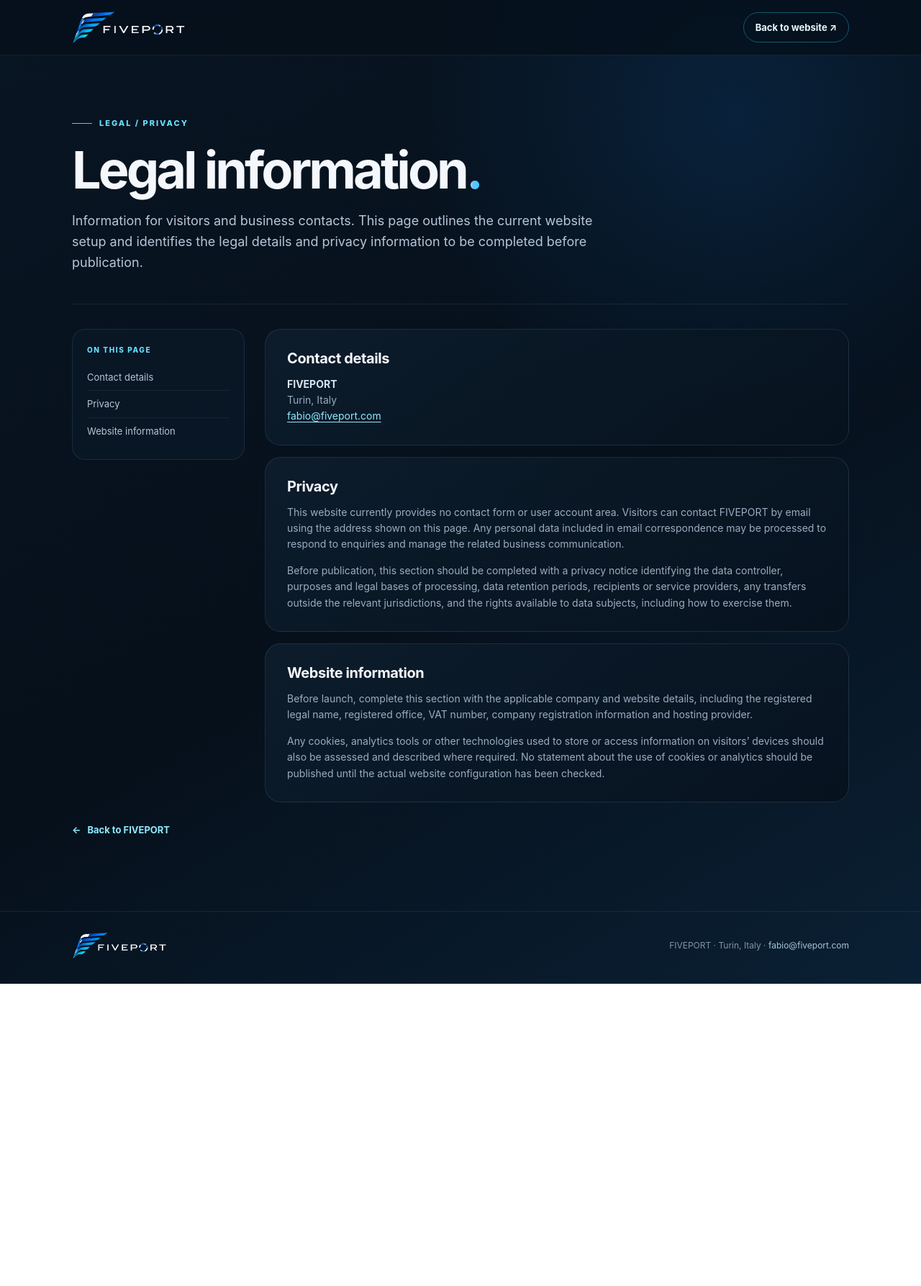
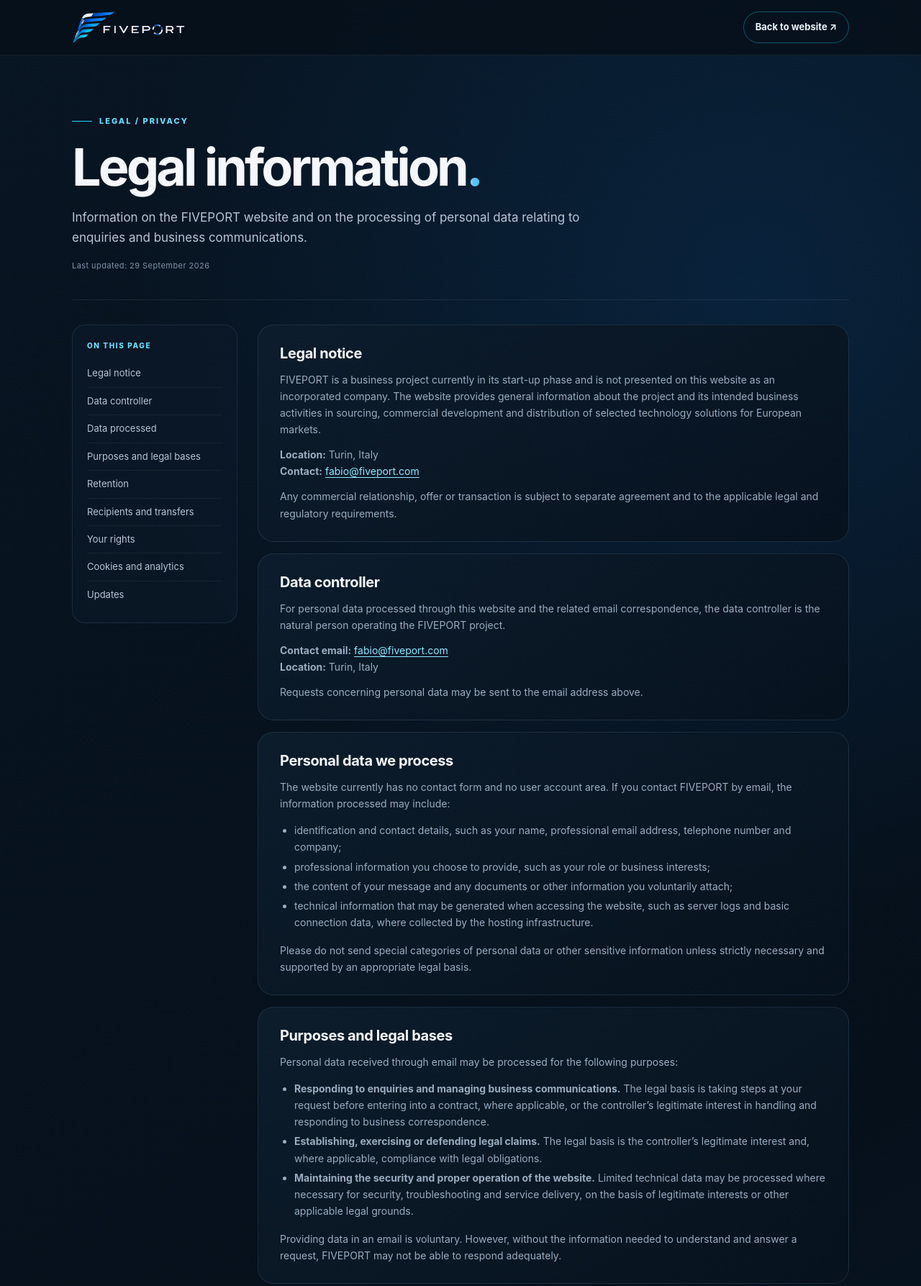
Before and after one commit to AliceZoemem/FivePort, a plain HTML site: page legal.html in a window 1280 px wide. Shown: the top 1787 px of the page at 72% size. Before the commit the page ends 1367 px from the top, so only its background shows below. Drawn offline with Linux system fonts and the light colour scheme.

Commit message:
Update legal.html with revised legal notice and privacy information; enhance structure and styling

```diff
--- a/legal.html
+++ b/legal.html
@@ -3,133 +3,151 @@
 <head>
 <meta charset="UTF-8">
 <meta name="viewport" content="width=device-width, initial-scale=1.0">
-<meta name="description" content="FIVEPORT legal and privacy information for website visitors and business contacts.">
+<meta name="description" content="FIVEPORT legal notice and privacy information for website visitors and business contacts.">
 <meta name="theme-color" content="#06101b">
 <link rel="icon" type="image/png" href="fiveport_favicon_clean.png">
 <title>FIVEPORT | Legal & Privacy</title>
 <style>
-:root{
-  --bg:#06101b;--bg2:#091725;--panel:#0c1a29;--line:#1b3045;
-  --text:#f4f7fb;--muted:#9aacc0;--blue:#168cff;--cyan:#25d9ff;
-  --max:1080px
-}
+:root{--bg:#06101b;--panel:#0c1a29;--line:#1b3045;--text:#f4f7fb;--muted:#9aacc0;--cyan:#25d9ff;--blue:#168cff;--max:1080px}
 *{box-sizing:border-box}
 html{scroll-behavior:smooth}
-body{
-  margin:0;background:
-  radial-gradient(circle at 80% 12%,rgba(22,140,255,.13),transparent 28%),
-  linear-gradient(150deg,#081522,#06101b 55%,#0a2034);
-  color:var(--text);font-family:Inter,ui-sans-serif,system-ui,-apple-system,"Segoe UI",sans-serif;line-height:1.6
-}
+body{margin:0;background:radial-gradient(circle at 82% 12%,rgba(22,140,255,.13),transparent 28%),linear-gradient(150deg,#081522,#06101b 55%,#0a2034);color:var(--text);font-family:Inter,ui-sans-serif,system-ui,-apple-system,"Segoe UI",sans-serif;line-height:1.65}
 a{color:inherit}
 .container{width:min(var(--max),calc(100% - 40px));margin:auto}
-header{
-  position:sticky;top:0;z-index:10;background:rgba(6,16,27,.82);
-  backdrop-filter:blur(18px);border-bottom:1px solid rgba(255,255,255,.07)
-}
+header{position:sticky;top:0;z-index:10;background:rgba(6,16,27,.88);backdrop-filter:blur(18px);border-bottom:1px solid rgba(255,255,255,.07)}
 .nav{height:76px;display:flex;align-items:center;justify-content:space-between;gap:20px}
-.logo{display:flex;align-items:center;text-decoration:none}
-.logo img{display:block;width:158px;height:auto;object-fit:contain}
-.nav-back{padding:10px 16px;border:1px solid rgba(37,217,255,.35);border-radius:999px;
-  color:#eaf8ff;text-decoration:none;font-size:13px;font-weight:700;transition:.2s}
+.logo{display:flex;align-items:center;text-decoration:none}.logo img{display:block;width:158px;height:auto;object-fit:contain}
+.nav-back{padding:10px 16px;border:1px solid rgba(37,217,255,.35);border-radius:999px;color:#eaf8ff;text-decoration:none;font-size:13px;font-weight:700}
 .nav-back:hover{background:rgba(37,217,255,.09);border-color:var(--cyan)}
-main{padding:86px 0 100px}
-.hero{position:relative;padding:0 0 42px;border-bottom:1px solid rgba(255,255,255,.08)}
+main{padding:82px 0 96px}
+.hero{padding:0 0 38px;border-bottom:1px solid rgba(255,255,255,.08)}
 .kicker{display:flex;align-items:center;gap:10px;color:#69dfff;font-size:11px;font-weight:800;letter-spacing:.18em;text-transform:uppercase}
 .kicker:before{content:"";width:28px;height:1px;background:var(--cyan)}
-h1{font-size:clamp(42px,6.5vw,72px);line-height:.98;margin:20px 0 22px;letter-spacing:-.055em}
+h1{font-size:clamp(42px,6.5vw,72px);line-height:.98;margin:20px 0;letter-spacing:-.055em}
 h1 span{background:linear-gradient(90deg,#fff,#65bdff,#25d9ff);-webkit-background-clip:text;background-clip:text;color:transparent}
-.intro{font-size:18px;color:#b6c5d6;max-width:760px;margin:0}
-.content{display:grid;grid-template-columns:240px minmax(0,1fr);gap:28px;margin-top:34px;align-items:start}
+.intro{font-size:17px;color:#b6c5d6;max-width:780px;margin:0}
+.content{display:grid;grid-template-columns:230px minmax(0,1fr);gap:28px;margin-top:34px;align-items:start}
 .toc{position:sticky;top:100px;padding:20px;border:1px solid rgba(140,180,215,.13);border-radius:18px;background:rgba(12,26,41,.72)}
 .toc-label{font-size:10px;color:#69dfff;letter-spacing:.16em;font-weight:800;text-transform:uppercase;margin:0 0 12px}
 .toc a{display:block;padding:8px 0;color:#b6c5d6;font-size:13px;text-decoration:none;border-bottom:1px solid rgba(255,255,255,.055)}
 .toc a:last-child{border-bottom:0}.toc a:hover{color:#fff}
 .sections{display:grid;gap:16px}
-.panel{padding:28px 30px;border:1px solid rgba(140,180,215,.14);border-radius:22px;
-  background:linear-gradient(145deg,rgba(13,29,45,.94),rgba(7,18,30,.94));}
+.panel{padding:27px 30px;border:1px solid rgba(140,180,215,.14);border-radius:22px;background:linear-gradient(145deg,rgba(13,29,45,.94),rgba(7,18,30,.94))}
 .panel h2{font-size:20px;line-height:1.25;margin:0 0 12px;letter-spacing:-.02em}
-.panel p{color:var(--muted);margin:0 0 14px;font-size:14px}
-.panel p:last-child{margin-bottom:0}
-.panel a{color:#8fe9ff;text-decoration:underline;text-underline-offset:3px}
+.panel h3{font-size:14px;margin:20px 0 6px;color:#e9f4ff}
+.panel p,.panel li{color:var(--muted);font-size:14px}
+.panel p{margin:0 0 12px}.panel p:last-child{margin-bottom:0}
+.panel ul{margin:8px 0 14px;padding-left:20px}.panel li{padding:2px 0}
+.panel a{color:#8fe9ff;text-underline-offset:3px}
 .panel a:hover{color:#fff}
-.note{display:flex;gap:13px;align-items:flex-start;margin-top:20px;padding:15px 17px;border:1px solid rgba(37,217,255,.18);
-  border-radius:14px;background:linear-gradient(135deg,rgba(22,140,255,.09),rgba(37,217,255,.035))}
-.note-icon{width:28px;height:28px;flex:0 0 28px;display:grid;place-items:center;border-radius:9px;background:rgba(37,217,255,.1);color:#69dfff;font-size:14px;font-weight:800}
+.note{margin-top:16px;padding:14px 16px;border:1px solid rgba(37,217,255,.18);border-radius:14px;background:linear-gradient(135deg,rgba(22,140,255,.09),rgba(37,217,255,.035))}
 .note p{margin:0;color:#b6c5d6;font-size:13px}
-.placeholder{color:#d8e5f2;font-weight:650}
+.updated{margin-top:16px;color:#8092a7;font-size:11px;letter-spacing:.04em}
 .back-link{display:inline-flex;align-items:center;gap:9px;margin-top:28px;color:#8fe9ff;text-decoration:none;font-size:13px;font-weight:700}
-.back-link:hover{color:#fff}
 footer{padding:28px 0 34px;border-top:1px solid rgba(255,255,255,.07);color:#8092a7}
 .footer{display:flex;justify-content:space-between;align-items:center;gap:22px}
 .footer-logo{width:132px;height:auto;display:block;object-fit:contain}
-.footer-meta{font-size:12px;text-align:right}
-.footer-meta a{color:#a7c4d8;text-decoration:none}.footer-meta a:hover{color:#fff}
-@media(max-width:760px){
-  main{padding:64px 0 76px}.content{grid-template-columns:1fr}.toc{position:static;display:grid;grid-template-columns:repeat(2,minmax(0,1fr));gap:0 18px}
-  .toc-label{grid-column:1/-1}.panel{padding:24px}
-}
-@media(max-width:560px){
-  .container{width:calc(100% - 28px)}.nav{height:68px}.logo img{width:132px}
-  h1{font-size:clamp(38px,12vw,54px)}.intro{font-size:16px}
-  .toc{grid-template-columns:1fr 1fr}.footer{flex-direction:column;align-items:flex-start}.footer-meta{text-align:left}
-}
+.footer-meta{font-size:12px;text-align:right}.footer-meta a{color:#a7c4d8;text-decoration:none}.footer-meta a:hover{color:#fff}
+@media(max-width:760px){main{padding:62px 0 76px}.content{grid-template-columns:1fr}.toc{position:static;display:grid;grid-template-columns:repeat(2,minmax(0,1fr));gap:0 18px}.toc-label{grid-column:1/-1}.panel{padding:23px}}
+@media(max-width:560px){.container{width:calc(100% - 28px)}.nav{height:68px}.logo img{width:132px}h1{font-size:clamp(38px,12vw,54px)}.intro{font-size:15px}.footer{flex-direction:column;align-items:flex-start}.footer-meta{text-align:left}}
 </style>
 </head>
 <body>
-<header>
-  <div class="container nav">
-    <a class="logo" href="index.html" aria-label="FIVEPORT home">
-      <img src="images/fiveport_logo_white_highres.png" alt="FIVEPORT">
-    </a>
+<header><div class="container nav">
+  <a class="logo" href="index.html" aria-label="FIVEPORT home"><img src="images/fiveport_logo_white_highres.png" alt="FIVEPORT"></a>
   <a class="nav-back" href="index.html">Back to website <span aria-hidden="true">↗</span></a>
-  </div>
-</header>
-
-<main>
-  <div class="container">
+</div></header>
+<main><div class="container">
   <section class="hero">
     <div class="kicker">Legal / Privacy</div>
     <h1>Legal information<span>.</span></h1>
-      <p class="intro">Information for visitors and business contacts. This page outlines the current website setup and identifies the legal details and privacy information to be completed before publication.</p>
+    <p class="intro">Information on the FIVEPORT website and on the processing of personal data relating to enquiries and business communications.</p>
+    <div class="updated">Last updated: 29 September 2026</div>
   </section>
-
   <div class="content">
     <aside class="toc" aria-label="On this page">
       <p class="toc-label">On this page</p>
-        <a href="#contact">Contact details</a>
-        <a href="#privacy">Privacy</a>
-        <a href="#website">Website information</a>
+      <a href="#legal">Legal notice</a><a href="#controller">Data controller</a>
+      <a href="#data">Data processed</a><a href="#purposes">Purposes and legal bases</a>
+      <a href="#retention">Retention</a><a href="#recipients">Recipients and transfers</a>
+      <a href="#rights">Your rights</a><a href="#cookies">Cookies and analytics</a>
+      <a href="#updates">Updates</a>
     </aside>
-
     <div class="sections">
-        <section class="panel" id="contact">
-          <h2>Contact details</h2>
-          <p><strong class="placeholder">FIVEPORT</strong><br>Turin, Italy<br><a href="mailto:fabio@fiveport.com">fabio@fiveport.com</a></p>
+      <section class="panel" id="legal">
+        <h2>Legal notice</h2>
+        <p>FIVEPORT is a business project currently in its start-up phase and is not presented on this website as an incorporated company. The website provides general information about the project and its intended business activities in sourcing, commercial development and distribution of selected technology solutions for European markets.</p>
+        <p><strong>Location:</strong> Turin, Italy<br><strong>Contact:</strong> <a href="mailto:fabio@fiveport.com">fabio@fiveport.com</a></p>
+        <p>Any commercial relationship, offer or transaction is subject to separate agreement and to the applicable legal and regulatory requirements.</p>
       </section>
 
-        <section class="panel" id="privacy">
-          <h2>Privacy</h2>
-          <p>This website currently provides no contact form or user account area. Visitors can contact FIVEPORT by email using the address shown on this page. Any personal data included in email correspondence may be processed to respond to enquiries and manage the related business communication.</p>
-          <p>Before publication, this section should be completed with a privacy notice identifying the data controller, purposes and legal bases of processing, data retention periods, recipients or service providers, any transfers outside the relevant jurisdictions, and the rights available to data subjects, including how to exercise them.</p>
+      <section class="panel" id="controller">
+        <h2>Data controller</h2>
+        <p>For personal data processed through this website and the related email correspondence, the data controller is the natural person operating the FIVEPORT project.</p>
+        <p><strong>Contact email:</strong> <a href="mailto:fabio@fiveport.com">fabio@fiveport.com</a><br><strong>Location:</strong> Turin, Italy</p>
+        <p>Requests concerning personal data may be sent to the email address above.</p>
       </section>
 
-        <section class="panel" id="website">
-          <h2>Website information</h2>
-          <p>Before launch, complete this section with the applicable company and website details, including the registered legal name, registered office, VAT number, company registration information and hosting provider.</p>
-          <p>Any cookies, analytics tools or other technologies used to store or access information on visitors’ devices should also be assessed and described where required. No statement about the use of cookies or analytics should be published until the actual website configuration has been checked.</p>
+      <section class="panel" id="data">
+        <h2>Personal data we process</h2>
+        <p>The website currently has no contact form and no user account area. If you contact FIVEPORT by email, the information processed may include:</p>
+        <ul>
+          <li>identification and contact details, such as your name, professional email address, telephone number and company;</li>
+          <li>professional information you choose to provide, such as your role or business interests;</li>
+          <li>the content of your message and any documents or other information you voluntarily attach;</li>
+          <li>technical information that may be generated when accessing the website, such as server logs and basic connection data, where collected by the hosting infrastructure.</li>
+        </ul>
+        <p>Please do not send special categories of personal data or other sensitive information unless strictly necessary and supported by an appropriate legal basis.</p>
+      </section>
+
+      <section class="panel" id="purposes">
+        <h2>Purposes and legal bases</h2>
+        <p>Personal data received through email may be processed for the following purposes:</p>
+        <ul>
+          <li><strong>Responding to enquiries and managing business communications.</strong> The legal basis is taking steps at your request before entering into a contract, where applicable, or the controller’s legitimate interest in handling and responding to business correspondence.</li>
+          <li><strong>Establishing, exercising or defending legal claims.</strong> The legal basis is the controller’s legitimate interest and, where applicable, compliance with legal obligations.</li>
+          <li><strong>Maintaining the security and proper operation of the website.</strong> Limited technical data may be processed where necessary for security, troubleshooting and service delivery, on the basis of legitimate interests or other applicable legal grounds.</li>
+        </ul>
+        <p>Providing data in an email is voluntary. However, without the information needed to understand and answer a request, FIVEPORT may not be able to respond adequately.</p>
+      </section>
+
+      <section class="panel" id="retention">
+        <h2>Data retention</h2>
+        <p>Email correspondence and related personal data are retained for as long as necessary to manage the enquiry and any resulting business relationship. Where no contract or other continuing relationship arises, correspondence is generally intended to be deleted or anonymised within 24 months of the last meaningful exchange, unless a longer period is necessary to establish, exercise or defend legal claims or to comply with legal obligations.</p>
+        <p>Technical logs, if collected, are retained only for the period necessary for security, troubleshooting and the operation of the website, taking account of the actual configuration of the hosting service.</p>
+      </section>
+
+      <section class="panel" id="recipients">
+        <h2>Recipients and transfers</h2>
+        <p>Personal data may be accessible, to the extent necessary, to providers supporting the operation of the website and email communications, such as hosting, email, IT maintenance and security providers. Such providers may act as data processors where required by applicable law.</p>
+        <p>Data may also be disclosed to professional advisers or public authorities where necessary or required by law. FIVEPORT does not make personal data available for sale.</p>
+        <p>If a service provider processes personal data outside the European Economic Area, any transfer will be handled in accordance with the applicable data-protection requirements and safeguards.</p>
+      </section>
+
+      <section class="panel" id="rights">
+        <h2>Your rights</h2>
+        <p>Subject to the conditions and limitations set out in applicable data-protection law, you may request access to your personal data, rectification, erasure, restriction of processing, or object to processing based on legitimate interests. Where applicable, you may also request data portability.</p>
+        <p>To exercise your rights, write to <a href="mailto:fabio@fiveport.com">fabio@fiveport.com</a>. You also have the right to lodge a complaint with the Italian Data Protection Authority (Garante per la protezione dei dati personali) or another competent supervisory authority.</p>
+        <p>Where processing is based on consent, you may withdraw it at any time; withdrawal does not affect the lawfulness of processing carried out before it.</p>
+      </section>
+
+      <section class="panel" id="cookies">
+        <h2>Cookies and analytics</h2>
+        <p>The use of cookies and similar technologies depends on the website’s actual technical configuration. Strictly necessary technologies may be used to provide the website and maintain its security. Any non-essential tracking or analytics technologies, where deployed, must be assessed and described accurately, and consent will be obtained where required by law.</p>
+        <p>Before publication, the website configuration should be checked to confirm whether analytics or other non-essential cookies are active. If they are, this section and any required cookie banner or preference mechanism must be updated accordingly.</p>
+      </section>
+
+      <section class="panel" id="updates">
+        <h2>Updates to this notice</h2>
+        <p>This notice may be updated to reflect changes to the website, the FIVEPORT project or applicable legal requirements. The latest version will be published on this page with its update date.</p>
       </section>
     </div>
   </div>
   <a class="back-link" href="index.html"><span aria-hidden="true">←</span> Back to FIVEPORT</a>
-  </div>
-</main>
-
-<footer>
-  <div class="container footer">
+</div></main>
+<footer><div class="container footer">
   <a href="index.html" aria-label="FIVEPORT home"><img class="footer-logo" src="images/fiveport_logo_white_highres.png" alt="FIVEPORT"></a>
   <div class="footer-meta">FIVEPORT · Turin, Italy · <a href="mailto:fabio@fiveport.com">fabio@fiveport.com</a></div>
-  </div>
-</footer>
+</div></footer>
 </body>
 </html>
```
Lines whose indentation alone changed are shown as unchanged.
